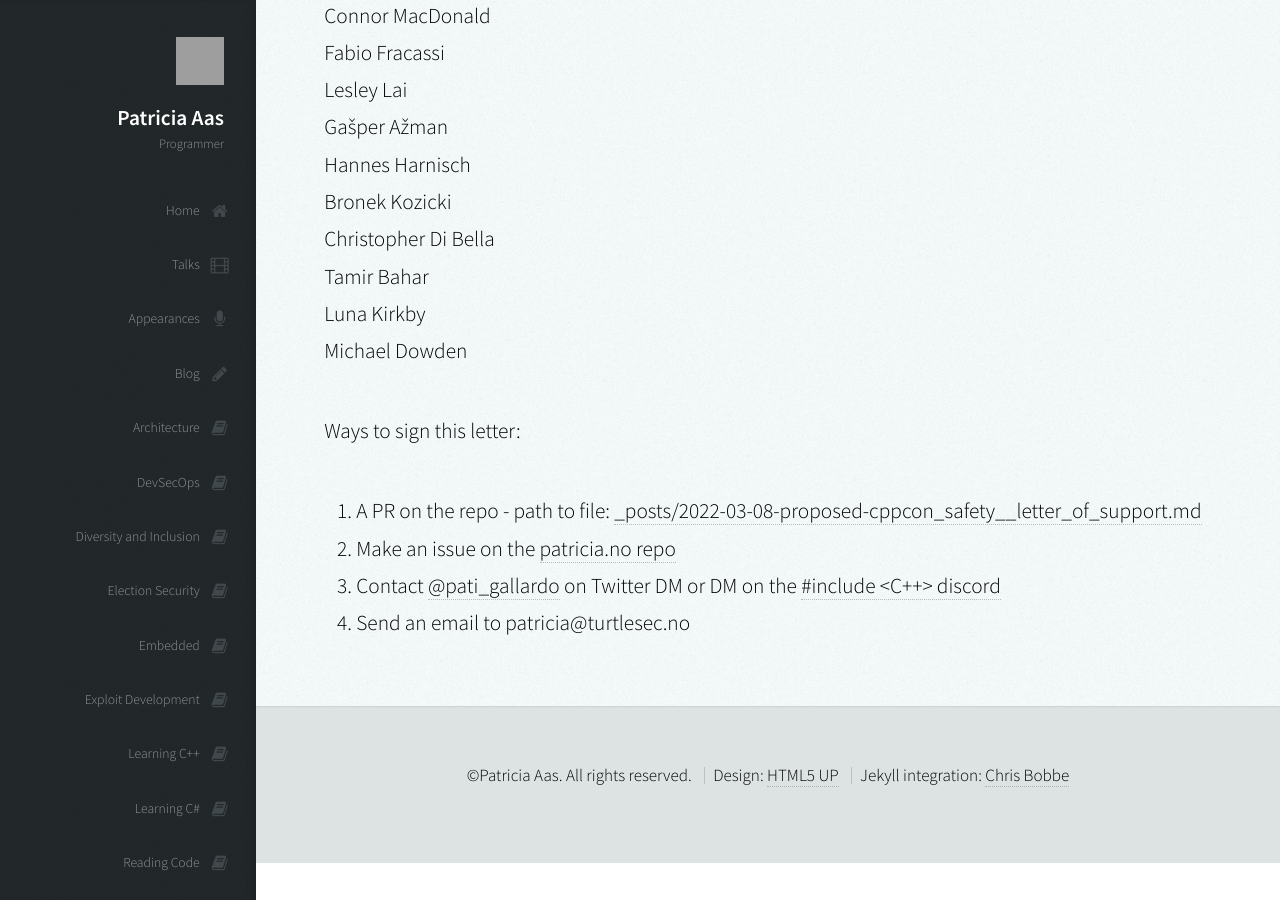
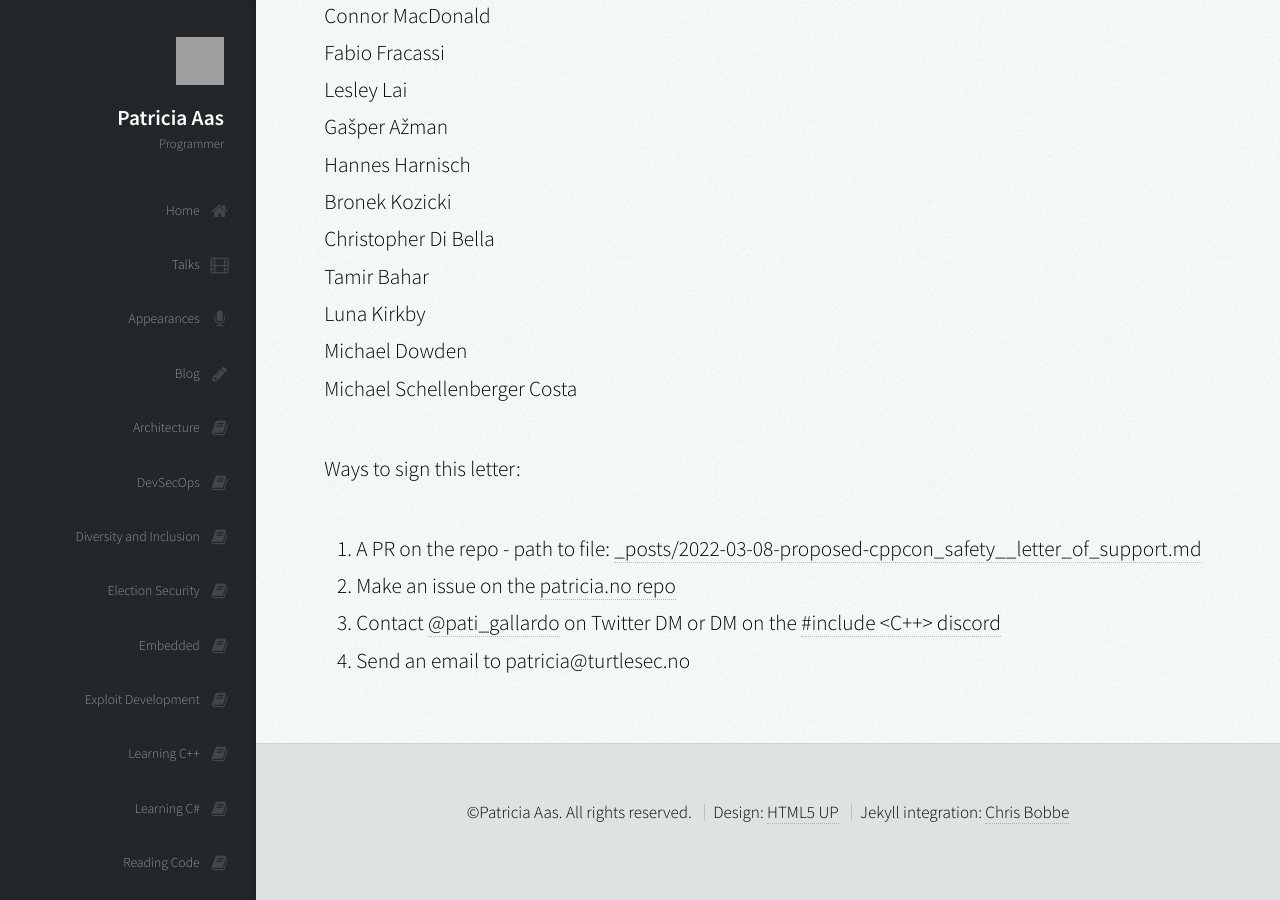
Before and after one commit to patricia-gallardo/patricia-gallardo.github.io, a Jekyll site: the page built from _posts/2022-03-08-proposed-cppcon_safety__letter_of_support.md, in a window 1280 px wide and 900 px high, scrolled down 1230 px. Built offline with Jekyll 4.4.1, drawn with Linux system fonts in a browser that asks for light colours; nearby versions of some CDN libraries; grey boxes are pictures that could not be loaded.

Commit message:
Signing letter

```diff
--- a/_posts/2022-03-08-proposed-cppcon_safety__letter_of_support.md
+++ b/_posts/2022-03-08-proposed-cppcon_safety__letter_of_support.md
@@ -42,6 +42,7 @@ Christopher Di Bella <br>
 Tamir Bahar <br>
 Luna Kirkby <br>
 Michael Dowden <br>
+Michael Schellenberger Costa <br>
 
 Ways to sign this letter:
 1. A PR on the repo - path to file: [_posts/2022-03-08-proposed-cppcon_safety__letter_of_support.md][4]
```
